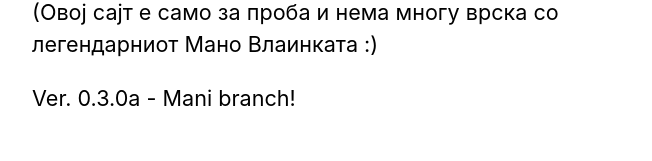
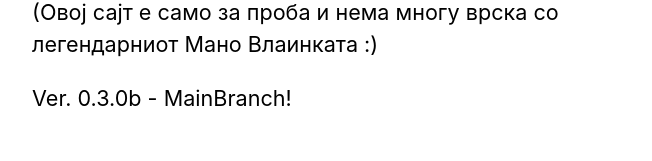
Before and after one commit to ristep/nextjs-blog, a Next.js app: page / in a window 1280 px wide. Shown: the part 368-529 px from the top of the page, without its empty margins (302-954 px from the left). Built offline with nearby package versions, Linux system fonts and the light colour scheme.

Commit message:
Main Branch

```diff
--- a/pages/index.js
+++ b/pages/index.js
@@ -29,7 +29,7 @@ export default function Home({ allPostsData }) {
           (Овој сајт е само за проба и нема многу врска со легендарниот Мано Влаинката :)
         </p>
         <p>
-          Ver. 0.3.0a - Mani branch!
+          Ver. 0.3.0b - MainBranch!
         </p>
       </section>
 
```
